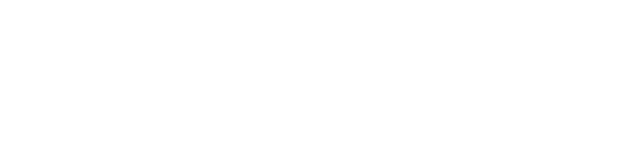
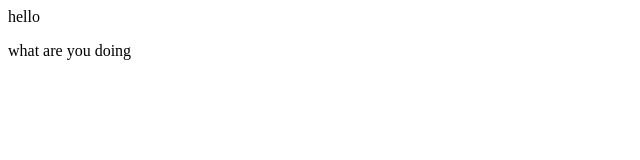
Before and after one commit to vishalsri87/youtube.demo, a plain HTML site: page WebContent/index.html in a window 1280 px wide. Shown: the whole page, without its empty margins (0-640 px from the left). Drawn offline with Linux system fonts and the light colour scheme.

Commit message:
updated files version 2

```diff
--- a/WebContent/index.html
+++ b/WebContent/index.html
@@ -5,6 +5,8 @@
 <title>Insert title here</title>
 </head>
 <body>
+hello
 
+<p>what are you doing</p>
 </body>
 </html>
```
